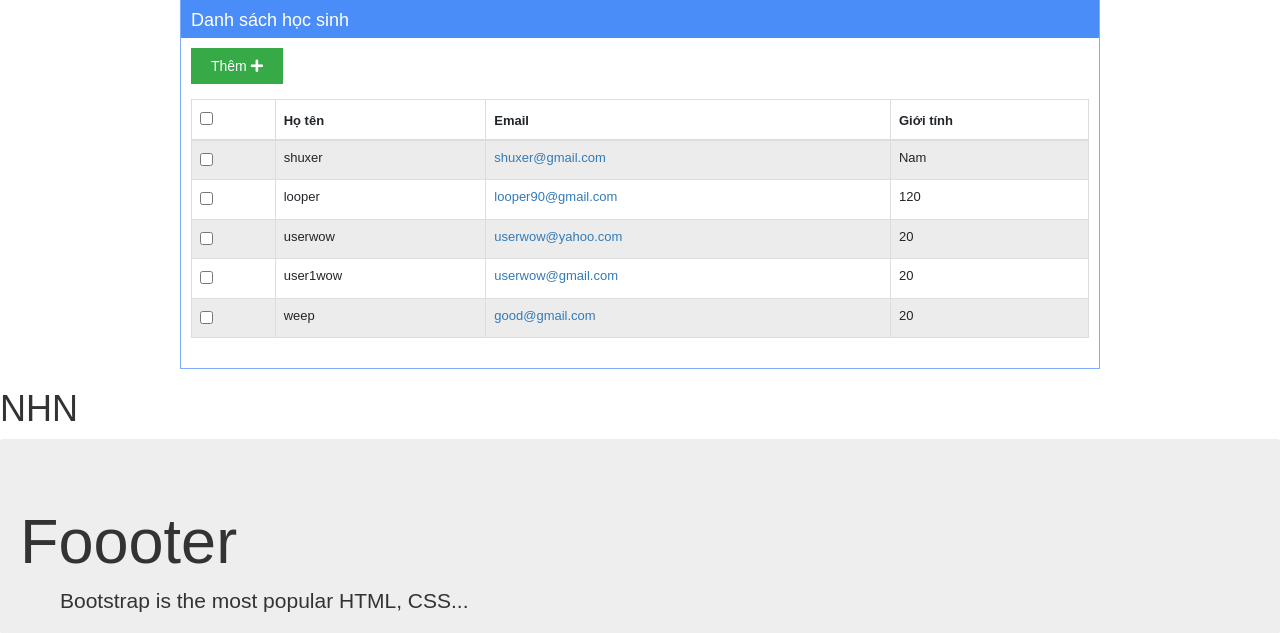
After one commit to Nghiem1005/QuanLyHocSinh, a Python web app: template my_app/templates/LapDS.html in a window 1280 px wide. The commit adds this page. Shown: the top 633 px of the page. Run offline with Jinja, Linux system fonts and the light colour scheme; the template is opened without the code that fills it, so the values that code supplies are empty; some libraries are stand-ins or nearby versions.

Commit message:
"add teamplates ds"

```diff
--- a/my_app/static/css/thongtin1.css
+++ b/my_app/static/css/thongtin1.css
@@ -14,6 +14,10 @@
     margin-bottom: 0;
     color: #fff;
 
+}
+
+.portlet-body{
+    padding: 10px;
 }
 
 .portlet.box.blue > .portlet-title > .caption{
@@ -63,3 +67,14 @@
     border: none;
     border-radius: 0;
 }
+
+.table-toolbar{
+    margin-bottom: 15px;
+}
+
+.btn.green{
+    background-color: #35aa47;
+    color: white;
+    border: none;
+    border-radius: 0px;
+}
--- /dev/null
+++ b/my_app/templates/LapDS.html
@@ -0,0 +1,137 @@
+{% extends 'layout/base.html' %}
+{% block title %}
+	ĐĂNG NHẬP
+{% endblock %}
+
+{% block header %}
+   <div class="container">
+        <!-- BEGIN CONTAINER -->
+        <div class="page-container">
+                <div class="page-content-wrapper">
+                    <div class="row d-flex justify-content-center">
+                        <div class="col-md-10 ">
+                            <div class="portlet box blue">
+                                <div class="portlet-title">
+                                    <div class="caption">
+                                        Danh sách học sinh
+                                    </div>
+                                </div>
+                                <div class="portlet-body">
+                                    <form action="#" method="post">
+                                    <div class="table-toolbar">
+                                        <div class="row">
+                                            <div class="col-md-6">
+                                                <div class="btn-group">
+                                                    <button id="sample_editable_1_new" class="btn green">
+                                                    Thêm <i class="fa fa-plus"></i>
+                                                    </button>
+                                                </div>
+                                            </div>
+                                        </div>
+                                    </div>
+                                    <table class="table table-striped table-bordered table-hover" id="sample_1">
+                                    <thead>
+                                    <tr>
+                                        <th class="table-checkbox">
+                                            <input type="checkbox" class="group-checkable" data-set="#sample_1 .checkboxes"/>
+                                        </th>
+                                        <th>
+                                             Họ tên
+                                        </th>
+                                        <th>
+                                             Email
+                                        </th>
+                                        <th>
+                                             Giới tính
+                                        </th>
+                                    </tr>
+                                    </thead>
+                                    <tbody>
+                                    <tr class="odd gradeX">
+                                        <td>
+                                            <input name="check" type="checkbox" class="checkboxes" value="Điền mã học sinh vào đây"/>
+                                        </td>
+                                        <td>
+                                             shuxer
+                                        </td>
+                                        <td>
+                                            <a href="mailto:shuxer@gmail.com">
+                                            shuxer@gmail.com </a>
+                                        </td>
+                                        <td>
+                                             Nam
+                                        </td>
+                                    </tr>
+                                    <tr class="odd gradeX">
+                                        <td>
+                                            <input type="checkbox" name="check" class="checkboxes" value="Điền mã học sinh vào đây"/>
+                                        </td>
+                                        <td>
+                                             looper
+                                        </td>
+                                        <td>
+                                            <a href="mailto:looper90@gmail.com">
+                                            looper90@gmail.com </a>
+                                        </td>
+                                        <td>
+                                             120
+                                        </td>
+                                    </tr>
+                                    <tr class="odd gradeX">
+                                        <td>
+                                            <input type="checkbox" name="check" class="checkboxes" value="Điền mã học sinh vào đây"/>
+                                        </td>
+                                        <td>
+                                             userwow
+                                        </td>
+                                        <td>
+                                            <a href="mailto:userwow@yahoo.com">
+                                            userwow@yahoo.com </a>
+                                        </td>
+                                        <td>
+                                             20
+                                        </td>
+                                    </tr>
+                                    <tr class="odd gradeX">
+                                        <td>
+                                            <input type="checkbox" name="check" class="checkboxes" value="Điền mã học sinh vào đây"/>
+                                        </td>
+                                        <td>
+                                             user1wow
+                                        </td>
+                                        <td>
+                                            <a href="mailto:userwow@gmail.com">
+                                            userwow@gmail.com </a>
+                                        </td>
+                                        <td>
+                                             20
+                                        </td>
+                                    </tr>
+
+                                    <tr class="odd gradeX">
+                                        <td>
+                                            <input type="checkbox" name="check" class="checkboxes" value="Điền mã học sinh vào đây"/>
+                                        </td>
+                                        <td>
+                                             weep
+                                        </td>
+                                        <td>
+                                            <a href="mailto:userwow@gmail.com">
+                                            good@gmail.com </a>
+                                        </td>
+                                        <td>
+                                             20
+                                        </td>
+
+                                    </tr>
+                                    </tbody>
+                                    </table>
+                                </form>
+                                </div>
+                            </div>
+                        </div>
+                    </div>
+                </div>
+            </div>
+        </div>
+{% endblock %}
```
